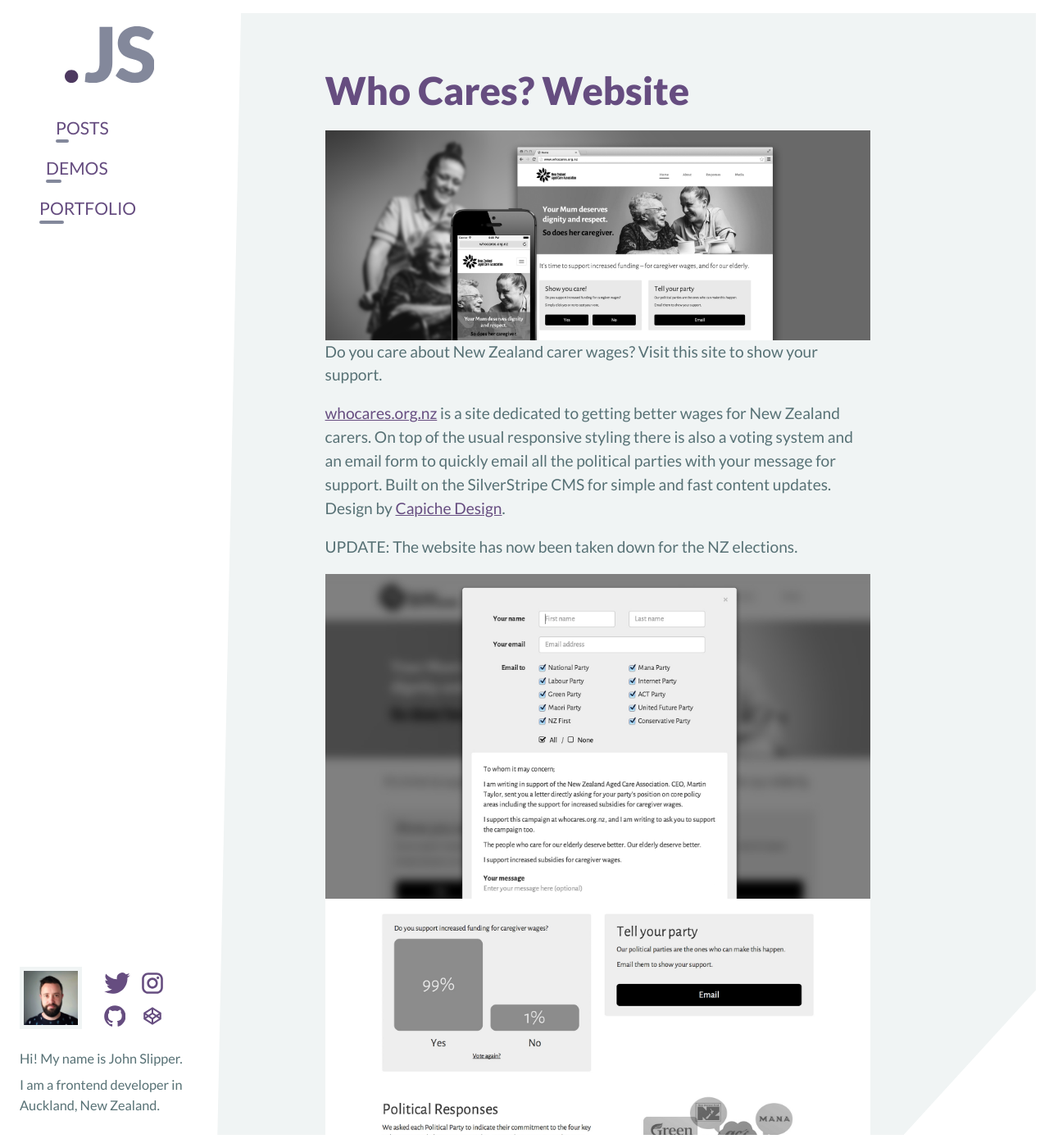
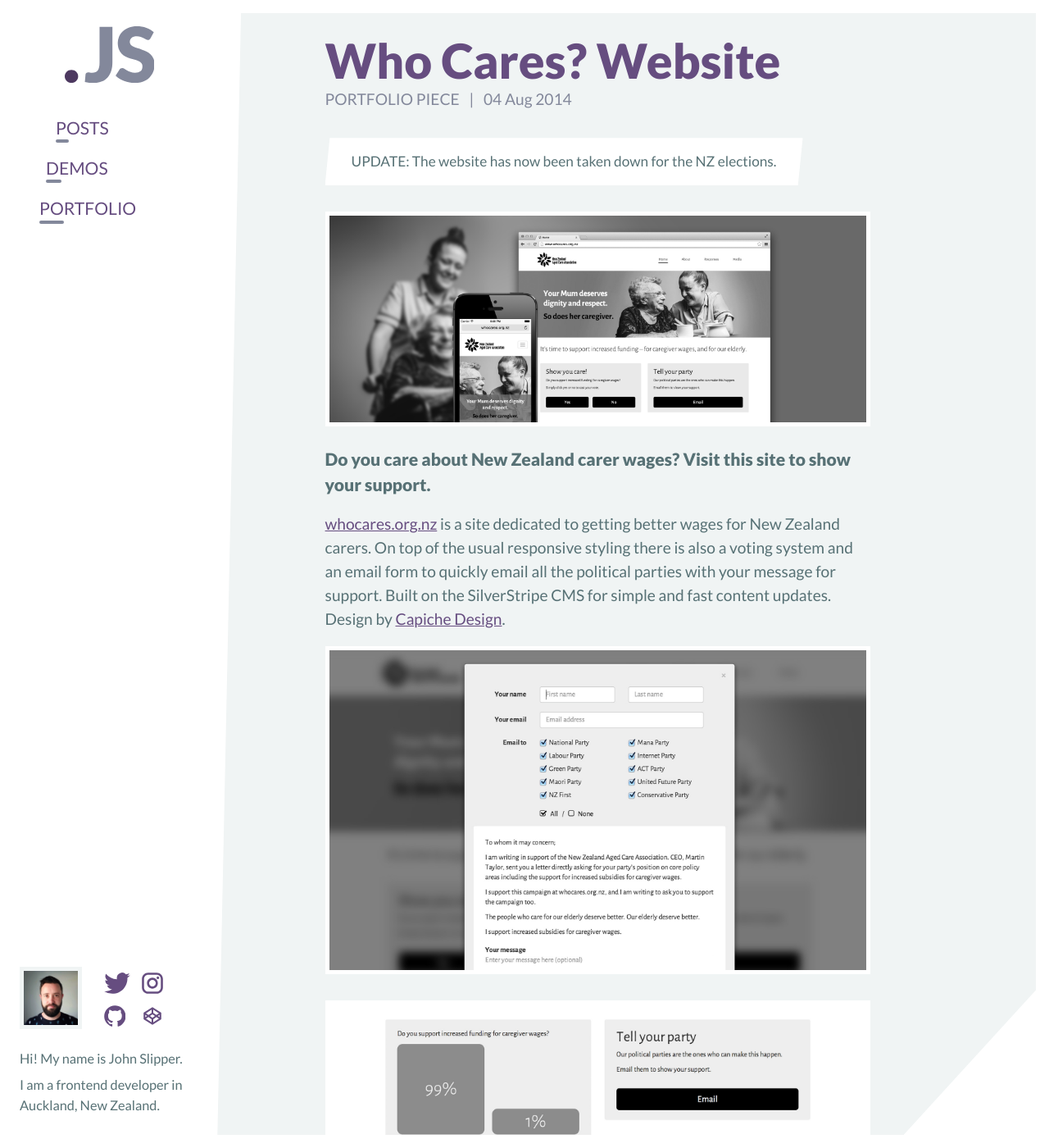
Before and after one commit to johnslipper/johnslipper.github.io, a Jekyll site: the page built from _posts/2014-08-04-who-cares-website.markdown, in a window 1280 px wide and 1400 px high. Shown: the whole window at 82% size. Built offline with Jekyll 4.4.1, drawn with Linux system fonts in a browser that asks for light colours; some of the changed text lies outside the part shown.

Commit message:
Basic post styling

```diff
--- /dev/null
+++ b/_includes/post-nav.html
@@ -0,0 +1,22 @@
+<nav class="post-nav">
+    <ul>
+        {% if page.previous.url %}
+        <li class="post-nav__item">
+            <a
+                href="{{page.previous.url}}"
+                title="Last post: {{page.previous.title}}"
+            >
+                <div class="post-nav__action">Previous post:</div>
+                <div class="post-nav__title">{{page.previous.title}}</div>
+            </a>
+        </li>
+        {% endif %} {% if page.next.url %}
+        <li class="post-nav__item">
+            <a href="{{page.next.url}}" title="Next up: {{page.next.title}}">
+                <div class="post-nav__action">Next post:</div>
+                <div class="post-nav__title">{{page.next.title}}</div>
+            </a>
+        </li>
+        {% endif %}
+    </ul>
+</nav>
--- a/_includes/post.html
+++ b/_includes/post.html
@@ -1,5 +1,7 @@
-<article class="post post--{{ page.category }}">
-    <h2 class="post__heading">{{ page.title }}</h2>
+<div class="post post--{{ page.category }}">
+    <h1 class="post__title">{{ page.title }}</h1>
+
+    <div class="post__meta">
         <div class="post__category">
             <span>{{ page.category-title }}</span>
         </div>
@@ -10,50 +12,34 @@
             title="{{ page.date | date_to_long_string }}"
             >{{ page.date | date_to_string }}</time
         >
+    </div>
 
-    {% if page.hero %} {% if page.hero.type == 'bg' %}
-    <div
-        class="hero bg {{ page.hero.size }}"
-        style="background: {{ page.hero.color }};"
-    >
-        <figure
-            class="inner"
-            style="background-image: url('{{ page.hero.url }}'); background-color: {{ page.hero.color }}; background-size: {{ page.hero.scale }}; background-position: center {{ page.hero.offset }};"
-        ></figure>
-    </div>
-    {% else %}
-    <div class="hero {{ page.hero.size }}">
-        <figure class="inner">
+    {% if page.update %}
+    <div class="post__update"><strong>UPDATE:</strong> {{ page.update }}</div>
+    {% endif %}
+
+    <div class="post__hero">
         <img
+            class="post__image"
             src="{{ page.hero.url }}"
             alt="{{ page.hero.alt }}"
-                style="margin-top: {{ page.hero.margin-top }};"
         />
-        </figure>
     </div>
-    {% endif %} {% endif %}
 
     <div class="post__content">
         {{ content }}
     </div>
 
-    {% if page.update %}
-    <div>
-        <p><strong>UPDATE:</strong> {{ page.update }}</p>
-    </div>
-    {% endif %} {% if page.gallery %}
-    <ul class="small-block-grid-3 clearing-thumbs" data-clearing>
+    {% if page.gallery %}
+    <div class="post__gallery">
         {% for image in page.gallery %}
-        <li>
-            <a href="{{ image.url }}" title="Enlarge Image"
-                ><img
+        <img
+            class="post__image"
             src="{{ image.url }}"
             alt="{{ image.caption }}"
-                    data-caption="{{ image.caption }}"
-            /></a>
-        </li>
+        />
         {% endfor %}
-    </ul>
+    </div>
     {% endif %} {% if page.codepen-embed %} {% include codepen-embed.html %} {%
     endif %}
 
@@ -90,24 +76,5 @@
             {% endfor %}
         </ul>
     </div>
-    {% endif %}
-    <nav class="post__nav">
-        <ul>
-            {% if page.previous.url %}
-            <li>
-                <a
-                    href="{{page.previous.url}}"
-                    title="Last post: {{page.previous.title}}"
-                    ><span>Prev Post</span></a
-                >
-            </li>
-            {% endif %} {% if page.next.url %}
-            <li>
-                <a href="{{page.next.url}}" title="Next up: {{page.next.title}}"
-                    ><span>Next Post</span></a
-                >
-            </li>
-            {% endif %}
-        </ul>
-    </nav>
-</article>
+    {% endif %} {% include post-nav.html %}
+</div>
--- /dev/null
+++ b/_sass/components/_post-nav.scss
@@ -0,0 +1,21 @@
+.post-nav {
+    ul {
+        display: flex;
+        justify-content: space-between;
+    }
+    .post-nav__item {
+        a {
+            text-decoration: none;
+            @include animated-underline();
+        }
+
+        .post-nav__action {
+            text-transform: uppercase;
+        }
+
+        .post-nav__title {
+            color: var(--category-color);
+            font-size: 0.85em;
+        }
+    }
+}
--- /dev/null
+++ b/_sass/components/_post.scss
@@ -0,0 +1,71 @@
+.post {
+    .post__title {
+        margin-bottom: var(--spacing-0);
+    }
+
+    .post__meta {
+        margin-bottom: var(--spacing-6);
+    }
+
+    .post__category,
+    .post__date {
+        display: inline;
+        color: var(--category-color);
+    }
+
+    .post__category {
+        text-transform: uppercase;
+        &::after {
+            content: "|";
+            padding: 0 0.5rem;
+        }
+    }
+
+    .post__hero {
+        margin-bottom: 1.5rem;
+    }
+
+    .post__image {
+        border: 5px solid var(--body-background-color);
+    }
+
+    .post__content {
+        p:first-of-type {
+            font-size: 1.1em;
+            font-weight: bold;
+        }
+    }
+
+    .post__gallery {
+        .post__image {
+            margin-bottom: var(--spacing-6);
+        }
+    }
+
+    .post__update,
+    .post__tags {
+        display: inline-block;
+        padding: var(--spacing-4) var(--spacing-6);
+        margin-bottom: var(--spacing-6);
+        background-color: var(--body-background-color);
+        clip-path: polygon(1% 0, 100% 0, 99% 100%, 0% 100%);
+        font-size: 0.9em;
+    }
+
+    .post__tags {
+        span,
+        ul,
+        li {
+            display: inline;
+        }
+
+        span {
+            color: var(--heading-color);
+            margin-right: var(--spacing-2);
+        }
+
+        li:not(:last-of-type):after {
+            content: ",";
+        }
+    }
+}
--- a/css/main.scss
+++ b/css/main.scss
@@ -12,3 +12,5 @@
 @import "../_sass/components/about";
 @import "../_sass/components/social";
 @import "../_sass/components/post-preview";
+@import "../_sass/components/post";
+@import "../_sass/components/post-nav";
```
Lines whose indentation alone changed are shown as unchanged.
